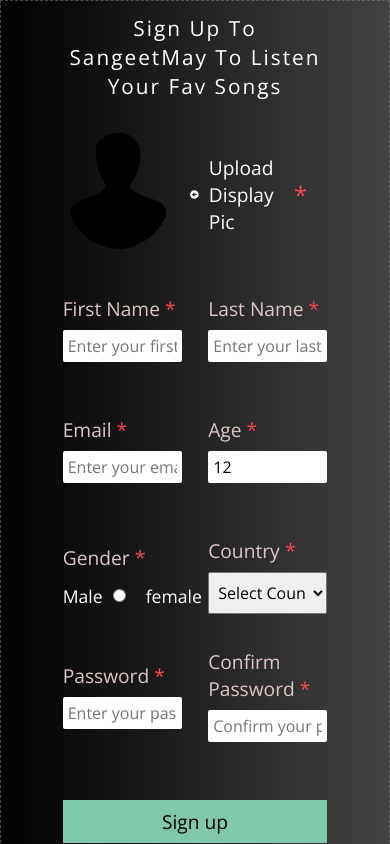
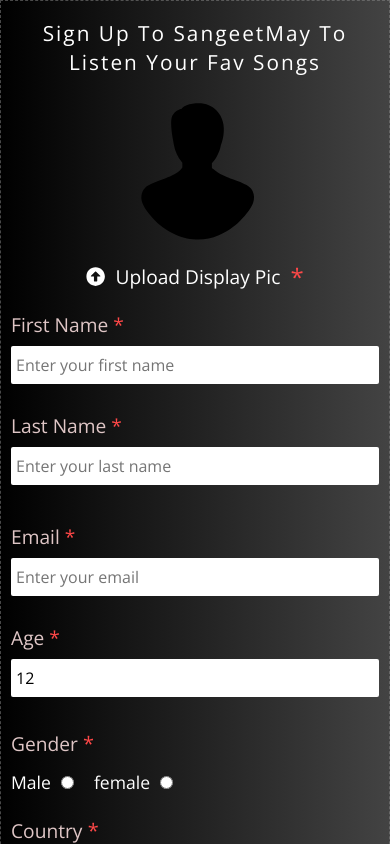
Before and after one commit to ddepu11/sangeetmay, a React app: page /sign-up in a window 390 px wide. Shown: the top 844 px of the page. Built offline with nearby package versions, Linux system fonts and the light colour scheme; no server answers.

Commit message:
style: mobile view for sign up page

```diff
--- a/src/components/FormControl.tsx
+++ b/src/components/FormControl.tsx
@@ -85,6 +85,7 @@
     padding: ${({ inputPadding }) => inputPadding};
     width: ${({ inputW }) => inputW};
   }
+
   .pwd-label {
     justify-content: space-between;
   }
@@ -119,7 +120,7 @@
 
     input {
       font-size: 1em;
-      padding: 5px 5px;
+      padding: 8px 5px;
       width: 100%;
     }
   }
--- a/src/screens/SignUp/SignUp.tsx
+++ b/src/screens/SignUp/SignUp.tsx
@@ -39,7 +39,7 @@
 
           <div className='right flex'>
             <div className='upload_img_text flex'>
-              <FaArrowAltCircleLeft />
+              <FaArrowAltCircleLeft className='directing_to_dp_arrow' />
               <span>Upload Display Pic</span>
               <span className='must'> *</span>
             </div>
@@ -101,7 +101,7 @@
 
         {/* Email , age Row */}
 
-        <div className='row flex'>
+        <div className='row email_age_row flex'>
           <FormControl
             inputId='email'
             type='text'
@@ -645,6 +645,54 @@
     width: 100%;
     margin-top: 20px;
   }
+
+  @media only screen and (max-width: 750px) {
+    padding: 10px;
+
+    form {
+      width: 100%;
+    }
+  }
+
+  @media only screen and (max-width: 570px) {
+    /* padding: 10px; */
+
+    form {
+      .row {
+        padding: 5px 0 5px;
+        flex-direction: column;
+
+        .form-control {
+          width: 100%;
+        }
+
+        .gender_div,
+        .country_div {
+          width: 100%;
+        }
+      }
+
+      .email_age_row {
+        padding: 5px 0 0px;
+      }
+
+      .gender_country_row {
+        padding: 5px 0 15px;
+
+        .gender_div {
+          padding: 0px 0 15px;
+        }
+
+        /* .country_div {
+
+        } */
+      }
+
+      .directing_to_dp_arrow {
+        transform: rotate(90deg);
+      }
+    }
+  }
 `;
 
 export default SignUp;
```
